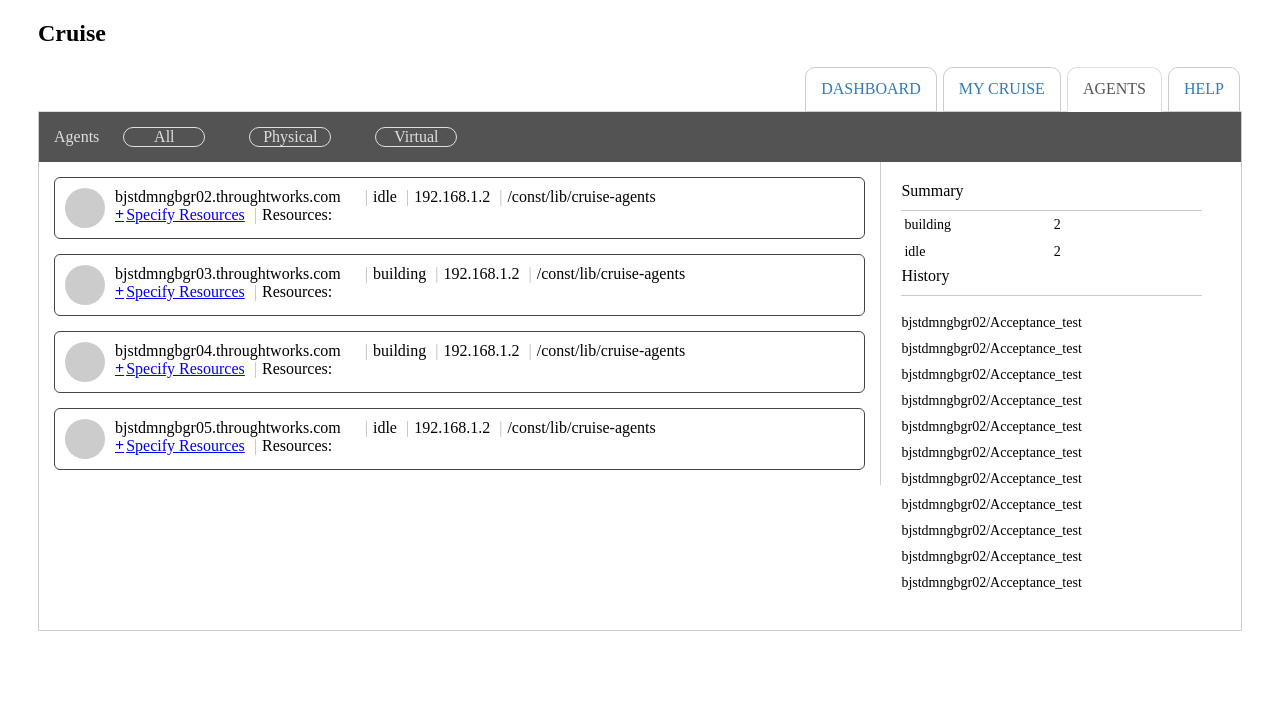
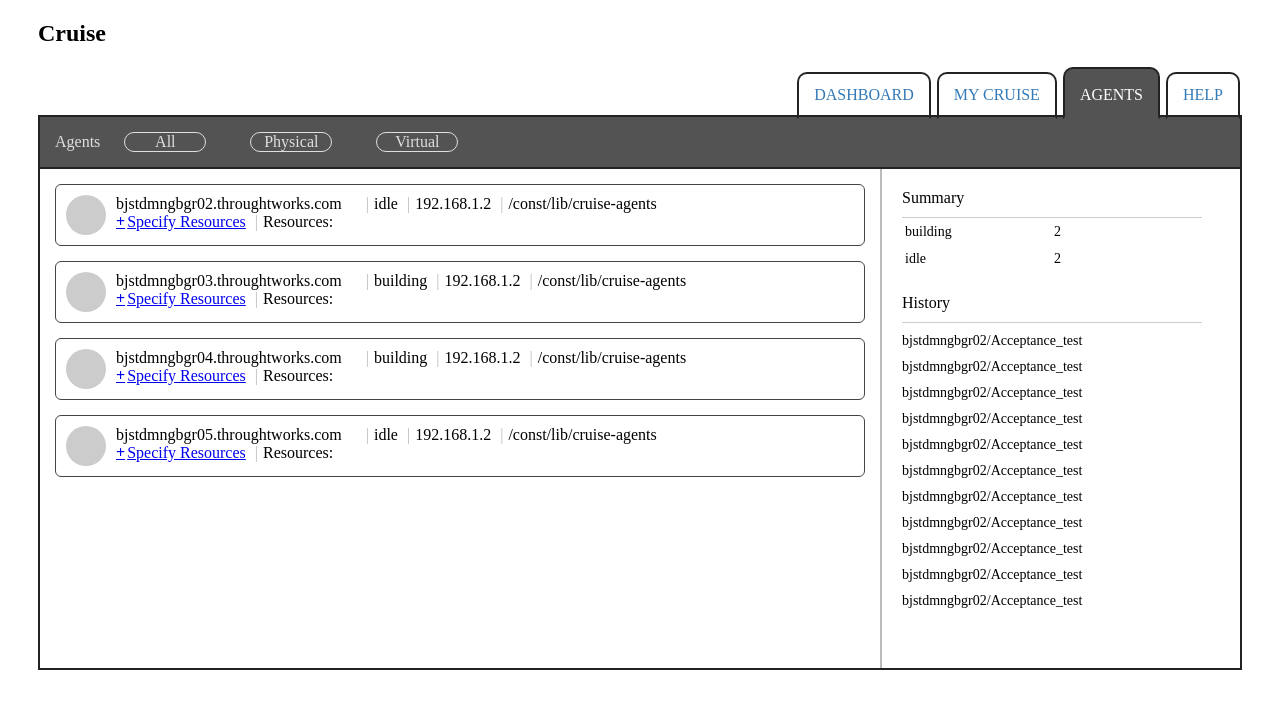
Before and after one commit to zhongds/tw_homework, a website built with webpack: page index.html in a window 1280 px wide. Both pictures are taken after a click on the link "AGENTS". Built offline with nearby package versions, Linux system fonts and the light colour scheme.

Commit message:
enhance css

```diff
--- a/index.html
+++ b/index.html
@@ -16,8 +16,6 @@
 			<li><a href="#help">HELP</a></li>
 		</ul>
 		<div class='tab-content'>
-			<div class='tab-panel' id="dashboard">this is dashboard</div>
-			<div class='tab-panel' id="my-cruise">this is my-cruise</div>
 			<div class='tab-panel' id="agents">
 				<div class="agent">
 					<div class="content-header">
@@ -127,7 +125,6 @@
 					</div>
 				</div>
 			</div>
-			<div class='tab-panel' id="help">this is help page</div>
 		</div>
 	</div>
 	<div id="popover" class="popover hide">
@@ -156,12 +153,17 @@
 
 		const el = document.getElementsByClassName("tabs")[0]
 		el.addEventListener("click", e => {
+			if (e.target.hash === '#agents') {
 				e.target.parentNode.classList.add('active')
 				removeActiveClass(siblings(e.target.parentNode))
 				const targetId = e.target.getAttribute('href')
 				const targetPanel = document.querySelector(targetId)
 				targetPanel.classList.add('active')
 				removeActiveClass(siblings(targetPanel))
+			} else {
+				alert('This function is developing!')
+			}
+
 		}, false)
 
 		//show add resources popover
--- a/src/styles/main.css
+++ b/src/styles/main.css
@@ -3,9 +3,8 @@
 }
 
 .tabs {
-    border-bottom: 1px solid #ddd;
     text-align: right;
-    margin-bottom: 0px;
+    margin-bottom: -3px;
 }
 
 ul.tabs li {
@@ -20,7 +19,8 @@
     text-decoration: none;
     margin-right: 2px;
     line-height: 1.42857143;
-    border: 1px solid #ccc;
+    border: 2px solid #232222;
+    border-bottom-color: transparent;
     border-radius: 10px 10px 0 0;
     display: block;
     padding: 10px 15px;
@@ -28,16 +28,14 @@
 }
 
 ul.tabs li.active a {
-    color: #555;
+    color: #fff;
     cursor: default;
-    background-color: #fff;
-    border: 1px solid #ddd;
-    border-bottom-color: transparent;
+    background-color: #545353;
+    padding-top: 15px;
 }
 
 .tab-content {
-    border: 1px solid #ccc;
-    border-top: none;
+    border: 2px solid #232222;
 }
 
 .tab-content .tab-panel {
@@ -51,6 +49,7 @@
     padding: 15px;
     background-color: #545353;
     color: #e0dfdf;
+    border-bottom: 2px solid #232222;
 }
 
 .tab-content .content-header span {
@@ -64,7 +63,6 @@
 
 .agents-list {
     margin-top: 0px;
-    border-right: 1px solid #ccc;
 }
 
 .agents-list>li {
@@ -190,6 +188,11 @@
     width: 25%;
     padding: 20px;
     font-size: 14px;
+    border-left: 2px solid #bbbbbb;
+}
+
+.summary, .history {
+    padding-bottom: 20px;
 }
 
 .summary .title, .history .title {
@@ -199,6 +202,10 @@
     border-bottom: 1px solid #ccc;
 }
 
+.history ul {
+    margin-top: 5px;
+}
+
 .history li {
     display: block;
     padding: 5px 0;
```
Lines whose indentation alone changed are shown as unchanged.
